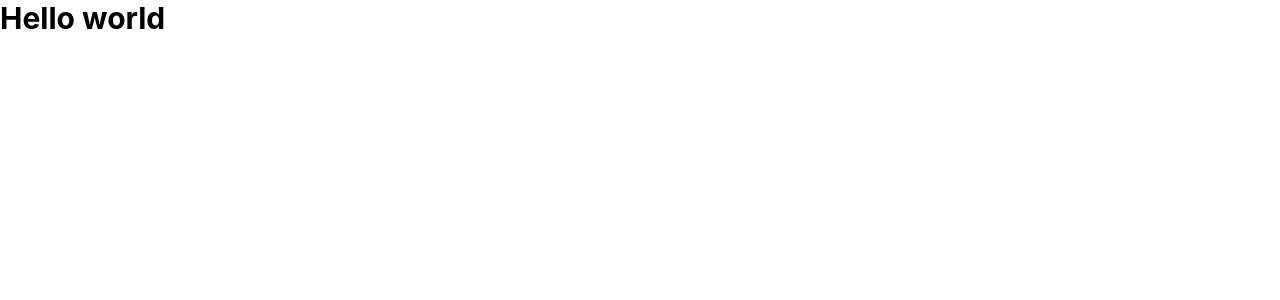
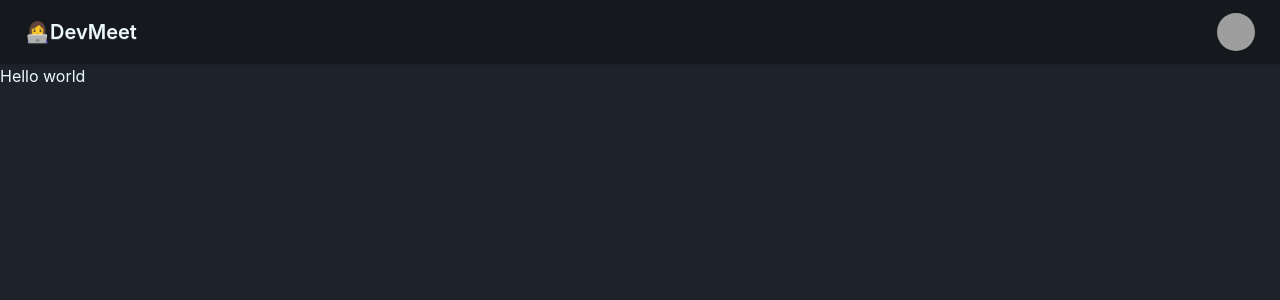
Before and after one commit to meghasharma123/DevMeet_web, a React (Vite) app: page / in a window 1280 px wide. Shown: the top 300 px of the page. Built offline with nearby package versions, Linux system fonts and the light colour scheme; grey boxes are pictures that could not be loaded.

Commit message:
added daisyui

```diff
--- a/index.html
+++ b/index.html
@@ -2,9 +2,9 @@
 <html lang="en">
   <head>
     <meta charset="UTF-8" />
-    <link rel="icon" type="image/svg+xml" href="/favicon.svg" />
+    <link rel="icon" type="image/jpg" href="/icon.jpg" />
     <meta name="viewport" content="width=device-width, initial-scale=1.0" />
-    <title>devmeet-web</title>
+    <title>Devmeet</title>
   </head>
   <body>
     <div id="root"></div>
--- a/package.json
+++ b/package.json
@@ -20,6 +20,7 @@
     "@types/react": "^19.2.17",
     "@types/react-dom": "^19.2.3",
     "@vitejs/plugin-react": "^6.0.2",
+    "daisyui": "^5.6.6",
     "eslint": "^10.5.0",
     "eslint-plugin-react-hooks": "^7.1.1",
     "eslint-plugin-react-refresh": "^0.5.3",
--- a/src/App.jsx
+++ b/src/App.jsx
@@ -1,8 +1,36 @@
 function App() {
   return (
-    <div className="text-3xl font-bold">
+    <>
+      <div className="navbar bg-base-300 shadow-sm">
+        <div className="flex-1">
+          <a className="btn btn-ghost text-xl">👩‍💻DevMeet</a>
+        </div>
+        <div className="flex gap-2">
+          <div className="dropdown dropdown-end mx-4">
+            <div tabIndex={0} role="button" className="btn btn-ghost btn-circle avatar">
+              <div className="w-10 rounded-full">
+                <img
+                  alt="Tailwind CSS Navbar component"
+                  src="https://img.daisyui.com/images/stock/photo-1534528741775-53994a69daeb.webp" />
+              </div>
+            </div>
+            <ul
+              tabIndex="-1"
+              className="menu menu-sm dropdown-content bg-base-100 rounded-box z-1 mt-3 w-52 p-2 shadow">
+              <li>
+                <a className="justify-between">
+                  Profile
+                  <span className="badge">New</span>
+                </a>
+              </li>
+              <li><a>Settings</a></li>
+              <li><a>Logout</a></li>
+            </ul>
+          </div>
+        </div>
+      </div>
       Hello world
-    </div>
+    </>
   )
 }
 
--- a/src/index.css
+++ b/src/index.css
@@ -1 +1,4 @@
 @import "tailwindcss";
+@plugin "daisyui" {
+   themes: dark --default;
+ }
```
Also changed, not shown: public/icon.jpg (added), 1 other file (tests, documents, lock files or other folders).
